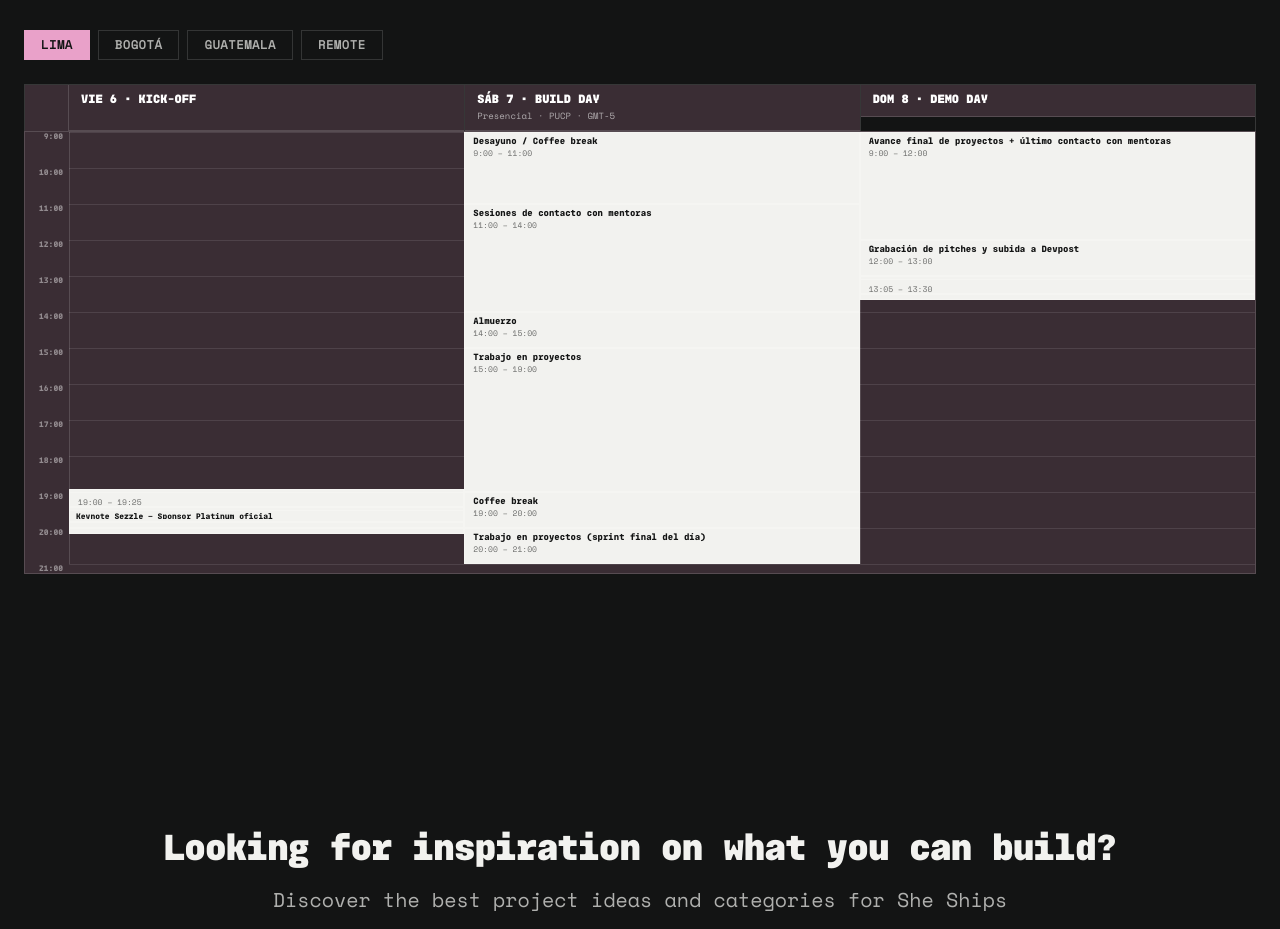
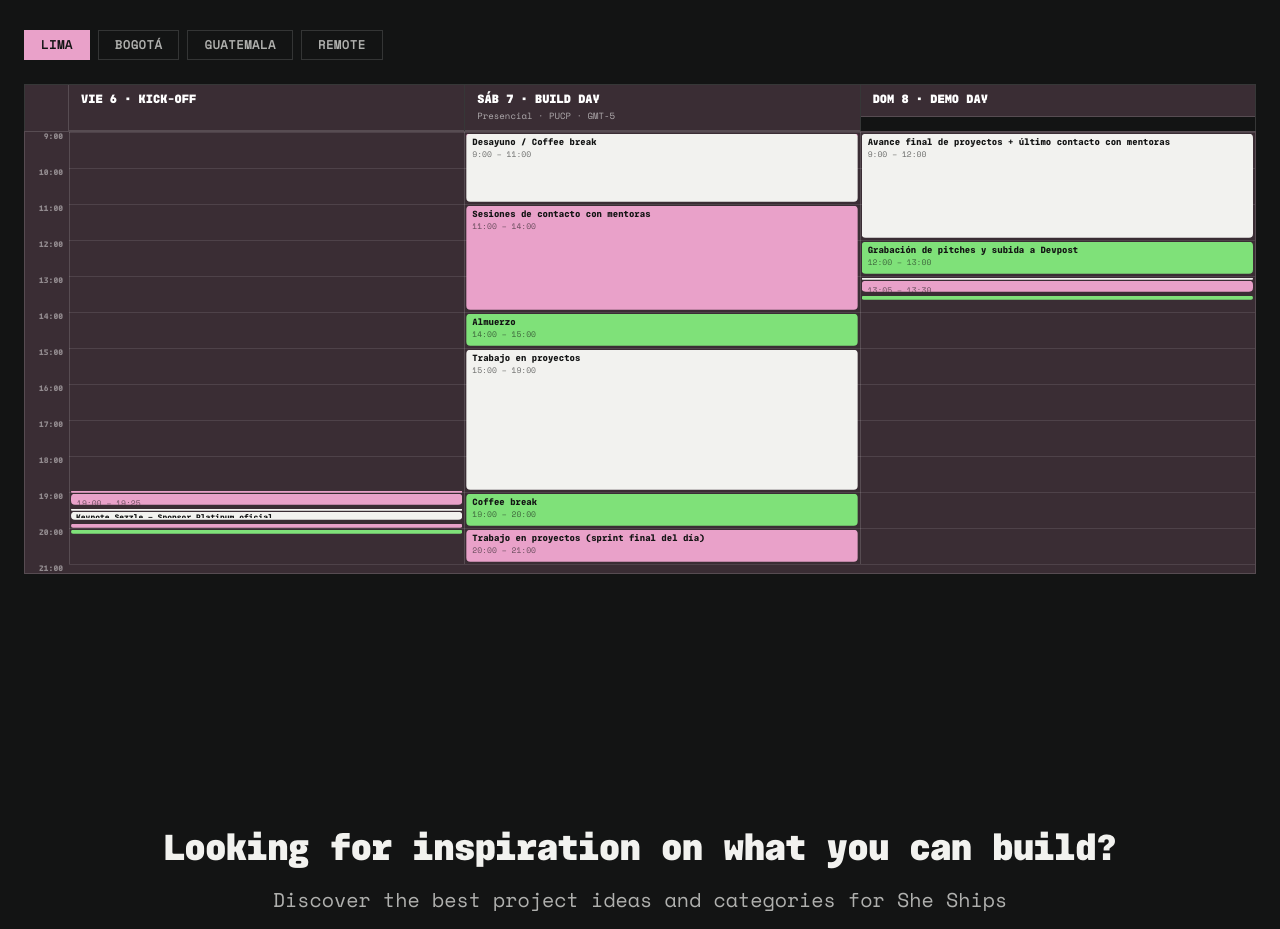
Before and after one commit to crafter-station/she.ships, a Next.js app: page / in a window 1280 px wide. Shown: the part 3600-4529 px from the top of the page. Built offline with nearby package versions, Linux system fonts and the light colour scheme; no server answers.

Commit message:
create google calendar style

```diff
--- a/components/sections/agenda.tsx
+++ b/components/sections/agenda.tsx
@@ -81,11 +81,11 @@ function durationMins(timeStr: string): number {
 // ─── Schedule data ────────────────────────────────────────────────────────────
 
 const friday: Row[] = [
-  { time: "18:55 – 19:00", activity: "Intro y llegada de participantes",                                           color: C.cream },
+  { time: "18:55 – 19:00", activity: "Intro y llegada de participantes",                                           color: C.pink },
   { time: "19:00 – 19:25", activity: "Bienvenida por Natalia Jiménez, Founder de XAIA Lab",                        color: C.pink },
   { time: "19:25 – 19:30", activity: "Indicaciones de la hackathon, saludo a partners, sponsors y organizadores",  color: C.cream },
-  { time: "19:30 – 19:50", activity: "Keynote Sezzle — Sponsor Platinum oficial",                                  color: C.green },
-  { time: "19:50 – 20:00", activity: "Ronda de preguntas",                                                         color: C.cream },
+  { time: "19:30 – 19:50", activity: "Keynote Sezzle — Sponsor Platinum oficial",                                  color: C.cream },
+  { time: "19:50 – 20:00", activity: "Ronda de preguntas",                                                         color: C.pink },
   { time: "20:00",         activity: "🟢 ¡Inicia la hackathon!",                                                   color: C.green },
 ];
 
@@ -94,16 +94,16 @@ const saturdayByCity: Record<City, Row[]> = {
     { time: "9:00",           activity: "Entrada a PUCP y recojo de merch",                    color: C.pink },
     { time: "9:00 – 11:00",   activity: "Desayuno / Coffee break",                             color: C.cream },
     { time: "11:00 – 14:00",  activity: "Sesiones de contacto con mentoras",                   color: C.pink },
-    { time: "14:00 – 15:00",  activity: "Almuerzo",                                            color: C.cream },
+    { time: "14:00 – 15:00",  activity: "Almuerzo",                                            color: C.green },
     { time: "15:00 – 19:00",  activity: "Trabajo en proyectos",                                color: C.cream },
-    { time: "19:00 – 20:00",  activity: "Coffee break",                                        color: C.cream },
-    { time: "20:00 – 21:00",  activity: "Trabajo en proyectos (sprint final del día)",         color: C.cream },
+    { time: "19:00 – 20:00",  activity: "Coffee break",                                        color: C.green },
+    { time: "20:00 – 21:00",  activity: "Trabajo en proyectos (sprint final del día)",         color: C.pink },
   ],
   bogota: [
     { time: "9:00",           activity: "Entrada a Globant Connecta y recojo de merch",        color: C.pink },
     { time: "9:00 – 11:00",   activity: "Desayuno / Coffee break",                             color: C.cream },
     { time: "11:00 – 14:00",  activity: "Sesiones de contacto con mentoras",                   color: C.pink },
-    { time: "14:00 – 15:00",  activity: "Almuerzo",                                            color: C.cream },
+    { time: "14:00 – 15:00",  activity: "Almuerzo",                                            color: C.green },
     { time: "15:00 – 19:00",  activity: "Trabajo en proyectos",                                color: C.cream },
   ],
   guatemala: [
@@ -165,32 +165,38 @@ function EventBlock({ row, column }: { row: Row; column: number }) {
   const rowStart = toGridRow(start);
   const rowEnd   = toGridRow(end);
 
-  // Blocks are always cream-filled by default (like the reference), colored on hover
-  const bgColor   = hovered ? row.color : C.cream;
-  const isHoverLight = row.color === C.cream;
-  const textColor = hovered ? (isHoverLight ? C.black : C.black) : C.black;
+  // All blocks: show their color by default, darken on hover
+  const bgColor   = hovered ? C.black : row.color;
+  const textColor = hovered ? "#ffffff" : C.black;
 
   // Format display time: strip seconds, show short range
   const displayTime = row.time === "Todo el día" ? "9:00 – 21:00" : row.time;
 
   return (
+    // Outer cell: occupies the grid position, provides 2px inset margin
     <div
       style={{
-        gridRow:         `${rowStart} / ${rowEnd}`,
-        gridColumn:      column,
+        gridRow:    `${rowStart} / ${rowEnd}`,
+        gridColumn: column,
+        padding:    "2px",
+        zIndex:     1,
+      }}
+      onMouseEnter={() => setHovered(true)}
+      onMouseLeave={() => setHovered(false)}
+    >
+    {/* Inner visual block: rounded via clip-path (overrides border-radius: 0 !important) */}
+    <div style={{
+        height:          "100%",
         backgroundColor: bgColor,
-        border:          "1px solid rgba(255,255,255,0.2)",
-        padding:         isTiny ? "1px 4px" : isShort ? "2px 6px" : "4px 8px",
+        clipPath:        "inset(0 round 4px)",
+        padding:         isTiny ? "1px 4px" : isShort ? "2px 5px" : "4px 6px",
         overflow:        "hidden",
         display:         "flex",
         flexDirection:   "column",
         justifyContent:  "flex-start",
-        zIndex:          1,
         cursor:          "default",
         transition:      "background-color 0.12s ease",
       }}
-      onMouseEnter={() => setHovered(true)}
-      onMouseLeave={() => setHovered(false)}
     >
       {!isTiny && (
         <span
@@ -223,6 +229,7 @@ function EventBlock({ row, column }: { row: Row; column: number }) {
           {displayTime}
         </span>
       )}
+    </div>
     </div>
   );
 }
```
